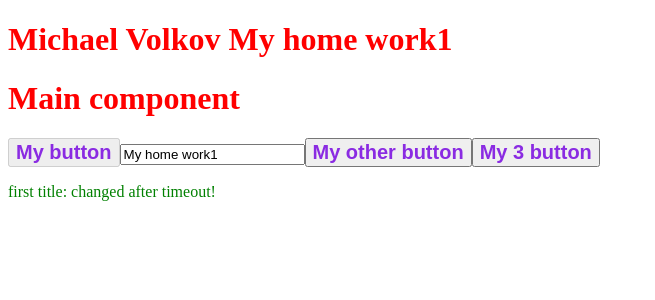
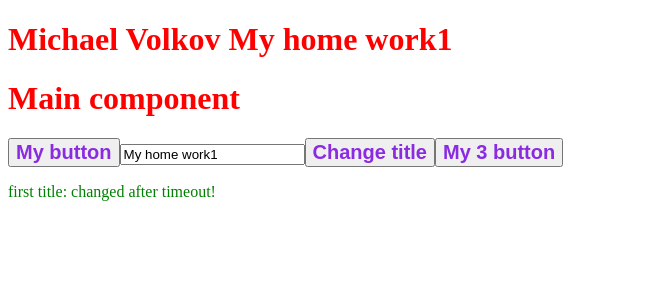
Before and after one commit to mvolkov-git/angular-homework1, an Angular app: page / in a window 1280 px wide. Shown: the top 300 px of the page, without its empty margins (0-655 px from the left). Built offline with nearby package versions, Linux system fonts and the light colour scheme.

Commit message:
commit 3

```diff
--- a/src/app/app.component.html
+++ b/src/app/app.component.html
@@ -1,9 +1,9 @@
 <h1> Michael Volkov {{title}} </h1>
 <h1>Main component</h1>
-<button [disabled] = isButtonDisabled >My button</button>
-<input [value]="title">
+<button [disabled] = isButtonDisabled (click)="alertFunction('oj')">My button</button>
+<input [value]="title" (keypress)="title='changed from input'">
 
-<button (click)="title='I changed my title'">My other button</button>
+<button (click)="title='I changed my title'">Change title</button>
 
 <button (click)="click">My 3 button</button>
 
--- a/src/app/app.component.ts
+++ b/src/app/app.component.ts
@@ -7,15 +7,20 @@ import { Component } from '@angular/core';
 })
 export class AppComponent {
   title = 'My home work1';
-  isButtonDisabled = false;
+  isButtonDisabled = true;
 
   intArr: number[] = [];
 
   constructor() {
-    setTimeout(() => (this.isButtonDisabled = true), 5000);
+    setTimeout(() => (this.isButtonDisabled = false), 5000);
   }
 
   click() {this.title = 'changed in class'}
 
+alertFunction(event: string) {
+  alert("Button clicked");
+  console.log(event);
+}
+
   private mich() {}
 }
```
